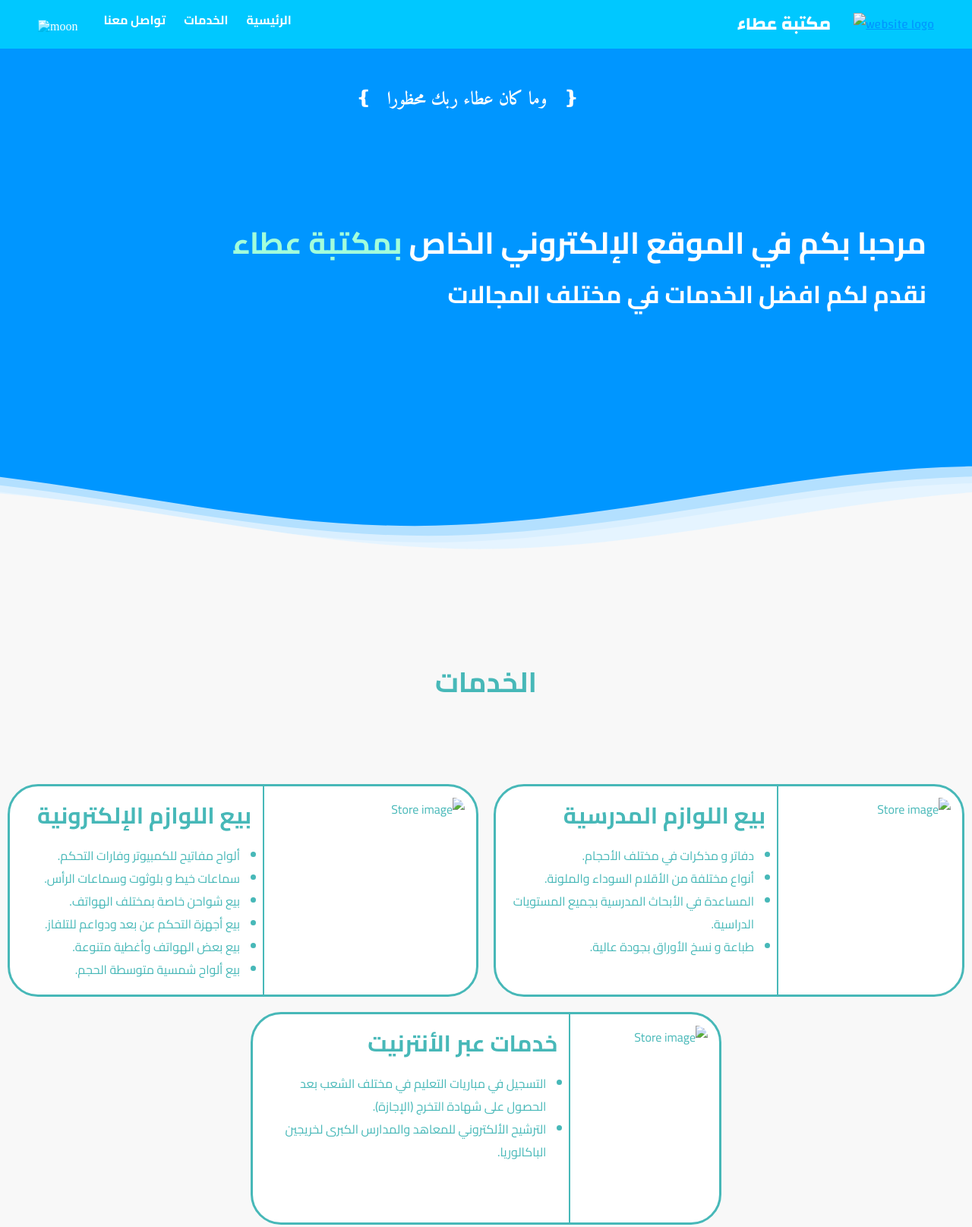
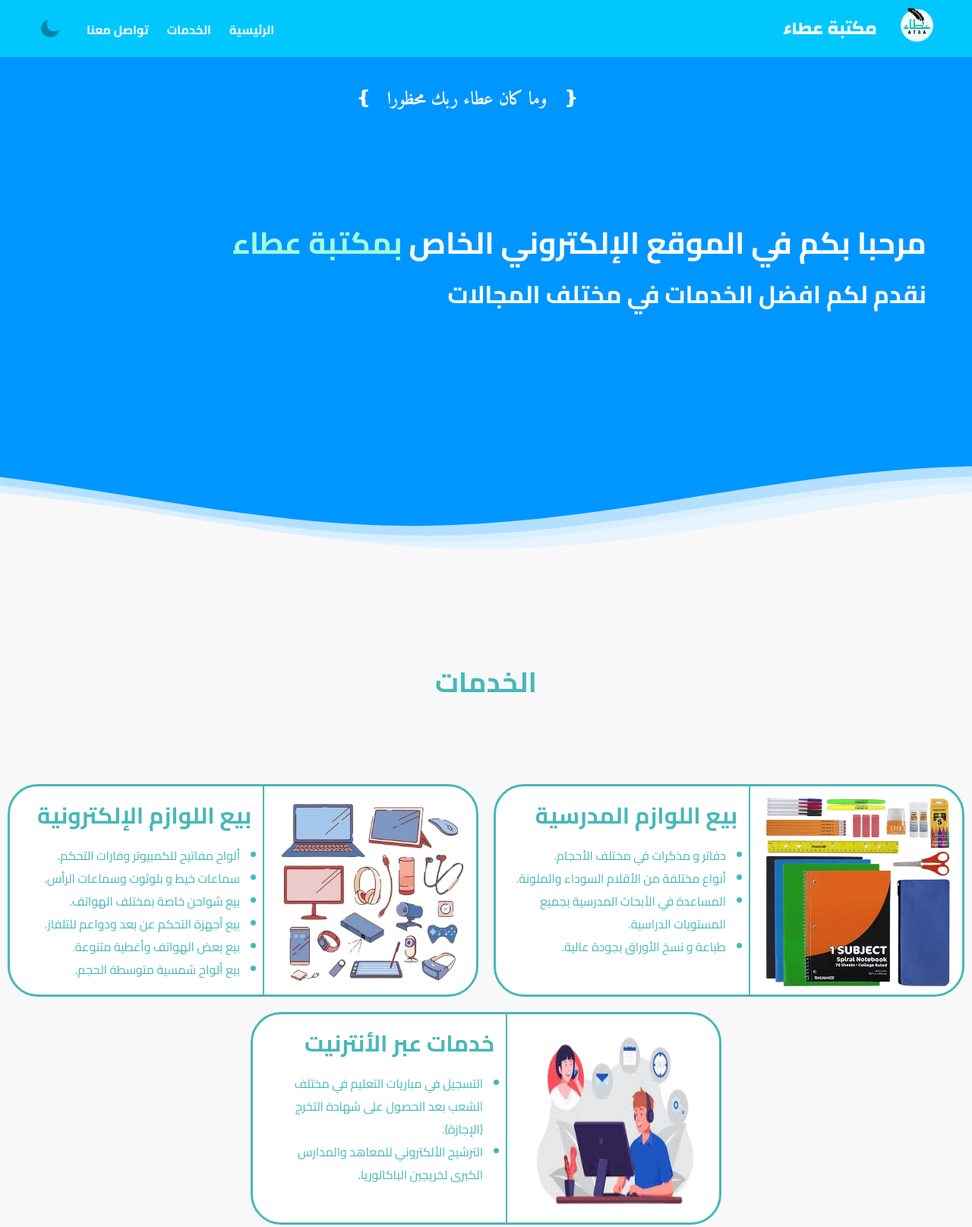
Before and after one commit to NouamanAznag/Test-Ataa, a plain HTML site: page index.html in a window 1280 px wide. Shown: the top 1615 px of the page at 76% size. Drawn offline with Linux system fonts and the light colour scheme; a web font is replaced by a local one.

Commit message:
Update index.html

```diff
--- a/index.html
+++ b/index.html
@@ -5,7 +5,7 @@
   <meta charset="UTF-8">
   <meta name="viewport" content="width=device-width, initial-scale=1.0">
   <title>Ataa Store</title>
-  <link rel="icon" type="image/xl-icon" href="images/AtaaLogoTitle.png">
+  <link rel="icon" type="image/xl-icon" href="AtaaLogoTitle.png">
   <link rel="stylesheet" href="style.css">
   <link rel="stylesheet" href="https://cdnjs.cloudflare.com/ajax/libs/font-awesome/5.15.4/css/all.min.css">
 </head>
@@ -13,14 +13,14 @@
 <body>
   <header>
     <nav>
-      <img src="images/moon.png" alt="moon" height="30px" width="30px" id="icon">
+      <img src="moon.png" alt="moon" height="30px" width="30px" id="icon">
       <a href="#Home" class="Home">الرئيسية</a>
       <a href="#Services" class="Services">الخدمات</a>
       <a href="#Contact-Us" class="Contact-Us">تواصل معنا</a>
     </nav>
     <div class="Logo">
       <h2 class="ataaservices">مكتبة عطاء</h2>
-      <a href="index.html"><img src="images/AtaaLogoTitle.png" alt="website logo" width="45px" height="45px" class="img-Logo"></a>
+      <a href="index.html"><img src="AtaaLogoTitle.png" alt="website logo" width="45px" height="45px" class="img-Logo"></a>
     </div>
   </header>
 
@@ -56,7 +56,7 @@
     <div class="cards">
 
         <div class="card">
-        <img src="images/school.png" alt="Store image" class="card-img">
+        <img src="school.png" alt="Store image" class="card-img">
         <hr class="card-line">
         <dl>
             <dt>بيع اللوازم المدرسية</dt>
@@ -79,7 +79,7 @@
           </dl>
         </div>
         <div class="card">
-          <img src="images/computer.png" alt="Store image" class="card-img">
+          <img src="computer.png" alt="Store image" class="card-img">
           <hr class="card-line">
           <dl>
             <dt>بيع اللوازم الإلكترونية</dt>
@@ -108,7 +108,7 @@
           </dl>
         </div>
         <div class="card">
-          <img src="images/services.png" alt="Store image" class="card-img">
+          <img src="services.png" alt="Store image" class="card-img">
           <hr class="card-line">
           <dl>
             <dt>خدمات عبر الأنترنيت</dt>
@@ -184,10 +184,10 @@
   icon.onclick = function(){
     document.body.classList.toggle("dark-theme");
     if(document.body.classList.contains("dark-theme") ){
-      icon.src = "images/sun.png";
+      icon.src = "sun.png";
     }
     else{
-      icon.src = "images/moon.png"
+      icon.src = "moon.png"
     }
   }
 
```
